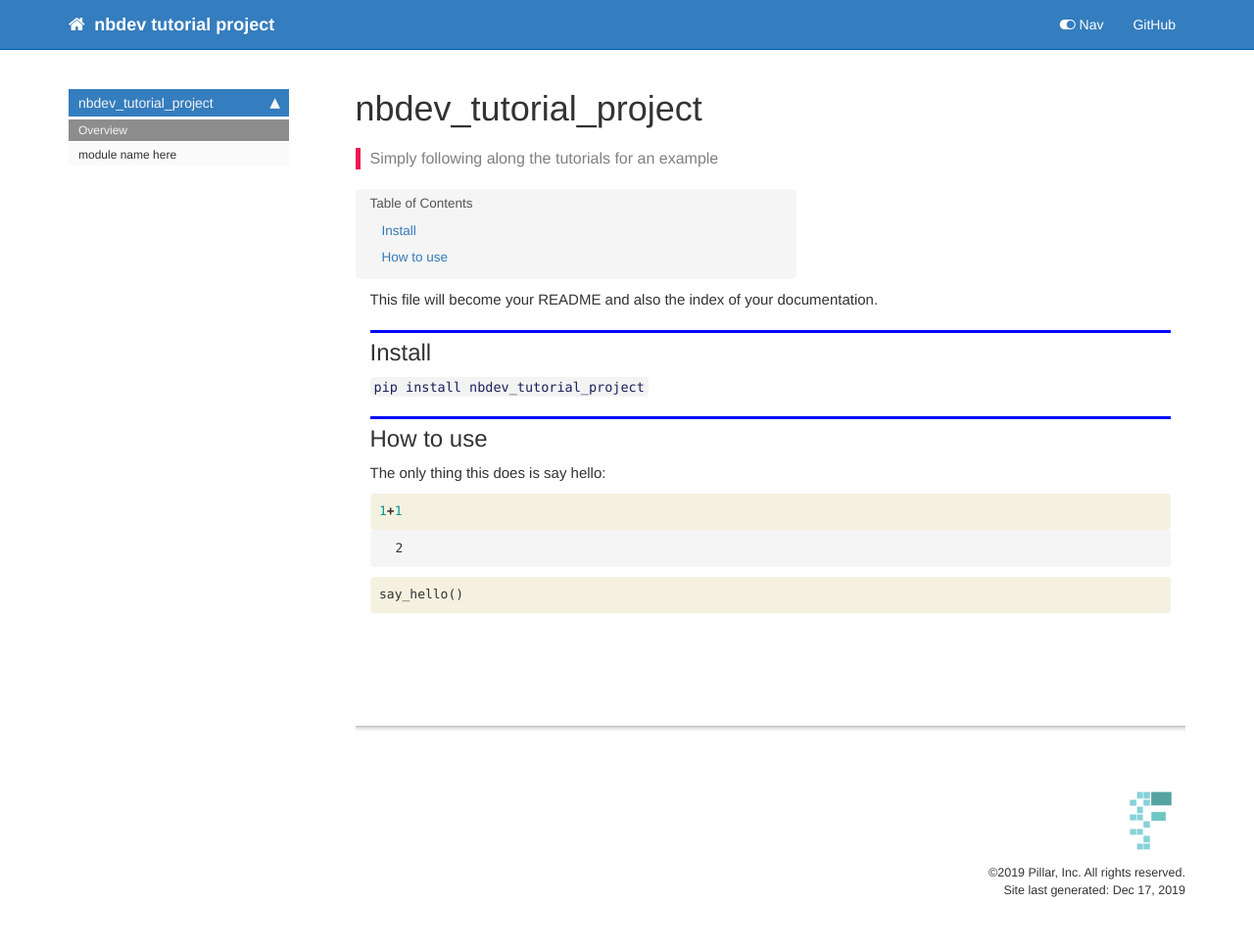
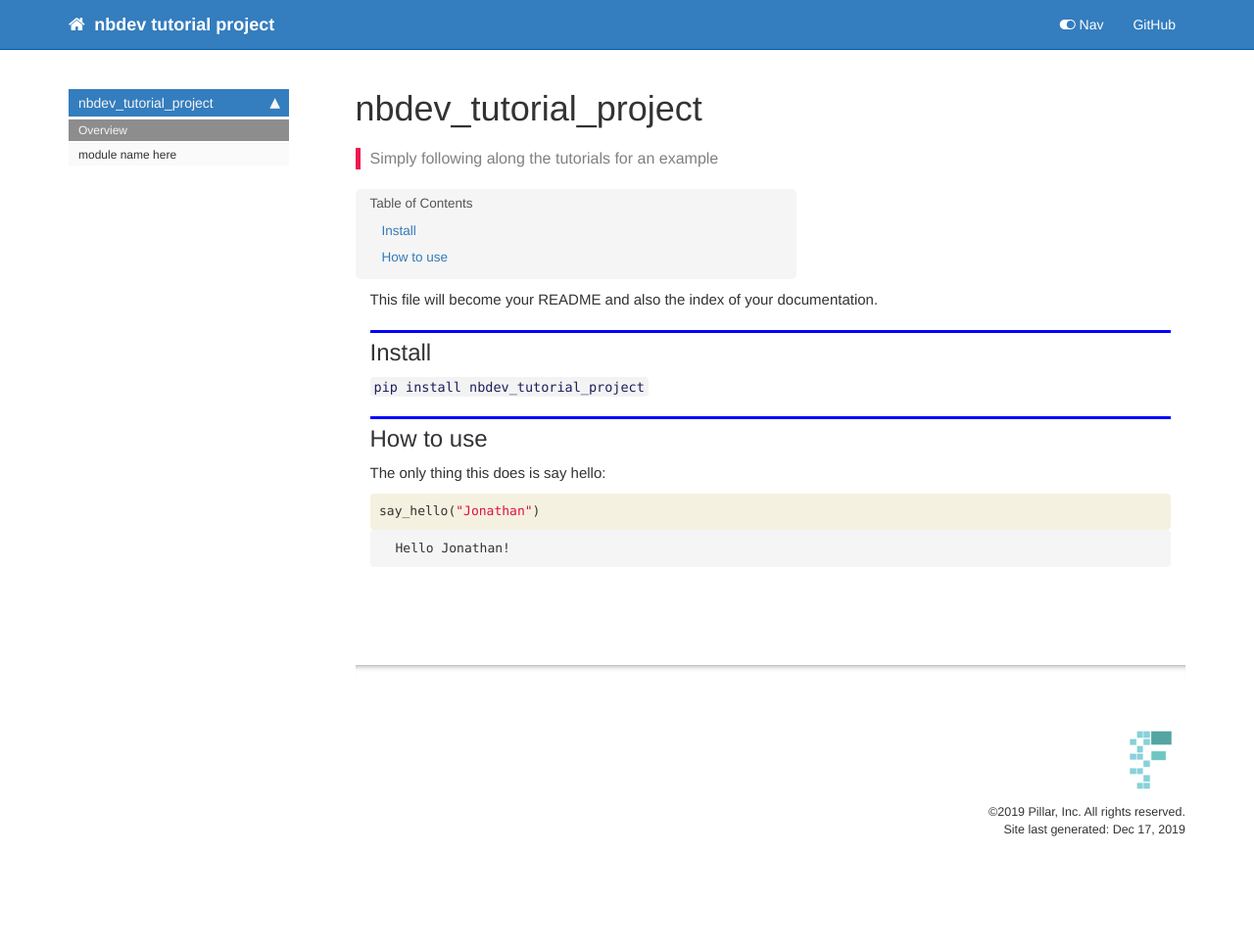
Before and after one commit to JAHodges/nbdev_template, a Jekyll site: the page built from docs/index.html, in a window 1280 px wide. Shown: the whole page at 98% size. Built offline with Jekyll 4.4.1, drawn with Linux system fonts in a browser that asks for light colours; nearby versions of some CDN libraries; comment, search, counter and statistics services are not loaded; after the commit the page ends 906 px from its top, so only the background shows below that.

Commit message:
update docs

```diff
--- a/docs/index.html
+++ b/docs/index.html
@@ -59,7 +59,7 @@ summary: "Simply following along the tutorials for an example"
 
 <div class="inner_cell">
     <div class="input_area">
-<div class=" highlight hl-ipython3"><pre><span></span><span class="mi">1</span><span class="o">+</span><span class="mi">1</span>
+<div class=" highlight hl-ipython3"><pre><span></span><span class="n">say_hello</span><span class="p">(</span><span class="s2">&quot;Jonathan&quot;</span><span class="p">)</span>
 </pre></div>
 
     </div>
@@ -71,29 +71,14 @@ summary: "Simply following along the tutorials for an example"
 
 <div class="output_area">
 
-
-
-<div class="output_text output_subarea output_execute_result">
-<pre>2</pre>
+<div class="output_subarea output_stream output_stdout output_text">
+<pre>Hello Jonathan!
+</pre>
 </div>
-
 </div>
 
 </div>
 </div>
 
 </div>
-<div class="cell border-box-sizing code_cell rendered">
-<div class="input">
-
-<div class="inner_cell">
-    <div class="input_area">
-<div class=" highlight hl-ipython3"><pre><span></span><span class="n">say_hello</span><span class="p">()</span>
-</pre></div>
-
-    </div>
 </div>
-</div>
-
-</div>
-</div>
```
Also changed, not shown: README.md.
